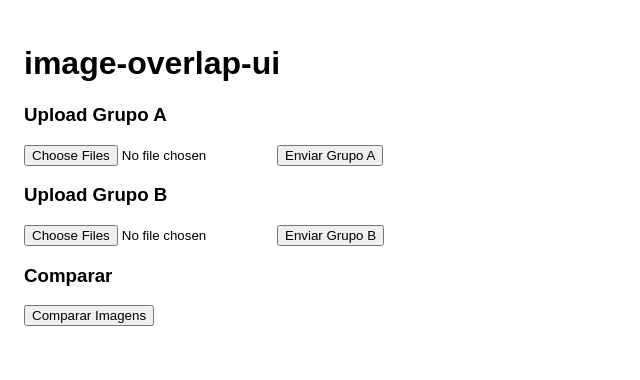
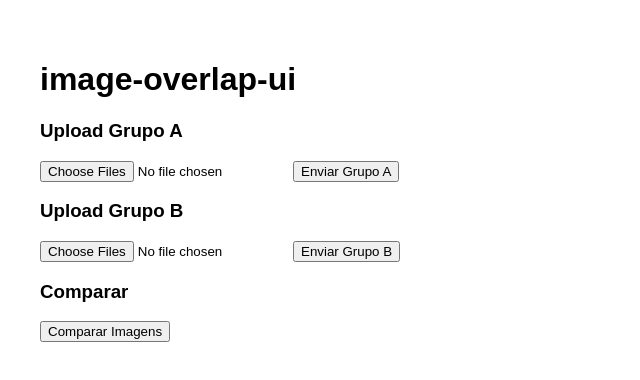
Before and after one commit to fredkid123/ai-generated-project-1, an Angular app in the folder image-overlap-ui/: page / in a window 1280 px wide. Shown: the top 380 px of the page, without its empty margins (0-640 px from the left). Built offline with nearby package versions, Linux system fonts and the light colour scheme.

Commit message:
https://intranet.mindsatwork.com.br/jira/browse/MSQ-210

```diff
--- a/image-overlap-ui/package.json
+++ b/image-overlap-ui/package.json
@@ -1,12 +1,12 @@
 {
 	"name": "image-overlap-ui",
 	"version": "1.0.0",
-	"private": true,
 	"scripts": {
 		"start": "ng serve --proxy-config proxy.conf.json",
 		"build": "ng build",
 		"test": "ng test"
 	},
+	"private": true,
 	"dependencies": {
 		"@angular/animations": "17.3.12",
 		"@angular/common": "17.3.12",
--- a/image-overlap-ui/src/app/app.component.css
+++ b/image-overlap-ui/src/app/app.component.css
@@ -1,5 +1 @@
-:host {
-	display: block;
-	padding: 1rem;
-	font-family: sans-serif;
-}
+:host { display: block; padding: 2rem; font-family: Arial; }
--- a/image-overlap-ui/src/app/compare/compare.component.html
+++ b/image-overlap-ui/src/app/compare/compare.component.html
@@ -1,4 +1,3 @@
-<div>
 <h3>Comparar</h3>
 <button (click)="compare()">Comparar Imagens</button>
 
@@ -10,4 +9,3 @@
 		</li>
 	</ul>
 </div>
-</div>
--- a/image-overlap-ui/src/app/compare/compare.component.ts
+++ b/image-overlap-ui/src/app/compare/compare.component.ts
@@ -9,7 +9,7 @@ import { HttpClient } from '@angular/common/http';
 export class CompareComponent {
 	results: any[] = [];
 
-	constructor(private http: HttpClient) { }
+	constructor(private http: HttpClient) {}
 
 	compare(): void {
 		this.http.post<any[]>('/compare', {}).subscribe(data => {
--- a/image-overlap-ui/src/app/upload/upload.component.html
+++ b/image-overlap-ui/src/app/upload/upload.component.html
@@ -1,11 +1,7 @@
-<div>
 <h3>Upload Grupo A</h3>
 <input type="file" multiple (change)="onFileChange($event, 'groupA')">
 <button (click)="upload('groupA')">Enviar Grupo A</button>
-</div>
 
-<div>
 <h3>Upload Grupo B</h3>
 <input type="file" multiple (change)="onFileChange($event, 'groupB')">
 <button (click)="upload('groupB')">Enviar Grupo B</button>
-</div>
--- a/image-overlap-ui/src/app/upload/upload.component.ts
+++ b/image-overlap-ui/src/app/upload/upload.component.ts
@@ -10,11 +10,10 @@ export class UploadComponent {
 	filesA: File[] = [];
 	filesB: File[] = [];
 
-	constructor(private http: HttpClient) { }
+	constructor(private http: HttpClient) {}
 
 	onFileChange(event: any, group: string): void {
 		const files = Array.from(event.target.files) as File[];
-
 		if (group === 'groupA') {
 			this.filesA = files;
 		} else {
@@ -25,13 +24,11 @@ export class UploadComponent {
 	upload(group: string): void {
 		const formData = new FormData();
 		const files = group === 'groupA' ? this.filesA : this.filesB;
-
 		for (const file of files) {
 			formData.append('files', file);
 		}
-
-		this.http.post(`/upload/${group}`, formData).subscribe(result => {
-			alert(`${group} uploaded.`);
+		this.http.post(`/upload/${group}`, formData).subscribe(() => {
+			alert(`${group} uploaded`);
 		});
 	}
 }
```
Also changed, not shown: image-overlap-ui/src/app/app.module.ts (+3 -10 lines), image-overlap-ui/tsconfig.app.json (+2 -6 lines). Lines whose indentation alone changed are shown as unchanged.
